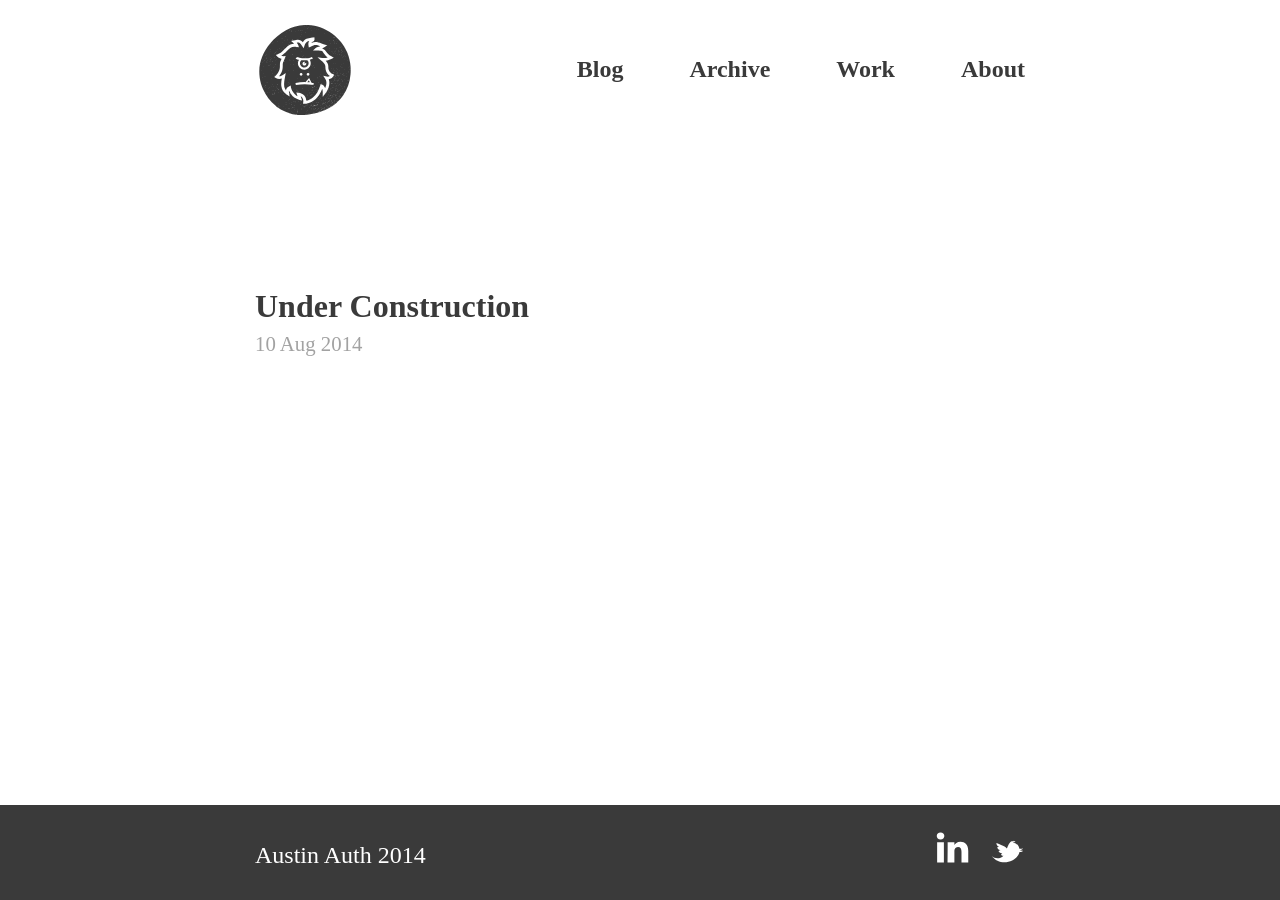
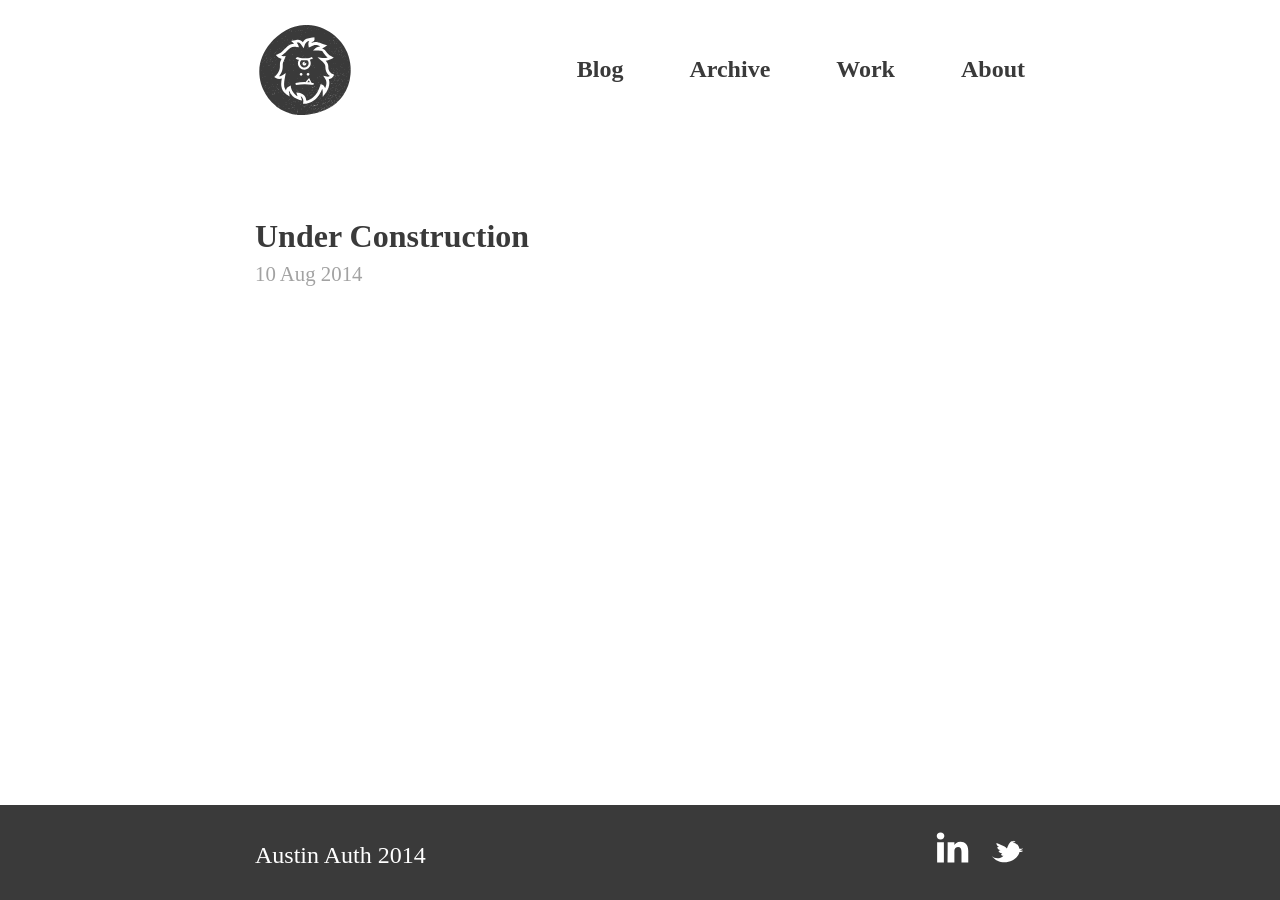
Before and after one commit to Austinauth/austinauth.github.io, a Jekyll site: the page built from archive.html, in a window 1280 px wide. Built offline with Jekyll 4.4.1, drawn with Linux system fonts in a browser that asks for light colours.

Commit message:
Archive Page Fixes

```diff
--- a/_sass/2-Module/_module-post-archive.scss
+++ b/_sass/2-Module/_module-post-archive.scss
@@ -1,8 +1,6 @@
 /**--- Post Archive ---**/
 
 .post-archive{
-	padding-top: 70px;
-	padding-bottom: 70px;
 	.post-archive-unit{
 		border-bottom: 1px solid #D0D2D4;;
 		margin-bottom: 35px;
--- a/css/master.css
+++ b/css/master.css
@@ -208,9 +208,6 @@ footer {
     font-size: 3.875rem; }
 
 /**--- Post Archive ---**/
-.post-archive {
-  padding-top: 70px;
-  padding-bottom: 70px; }
 .post-archive .post-archive-unit {
   border-bottom: 1px solid #D0D2D4;
   margin-bottom: 35px;
```
Also changed, not shown: 2 other files. Lines whose indentation alone changed are shown as unchanged.
